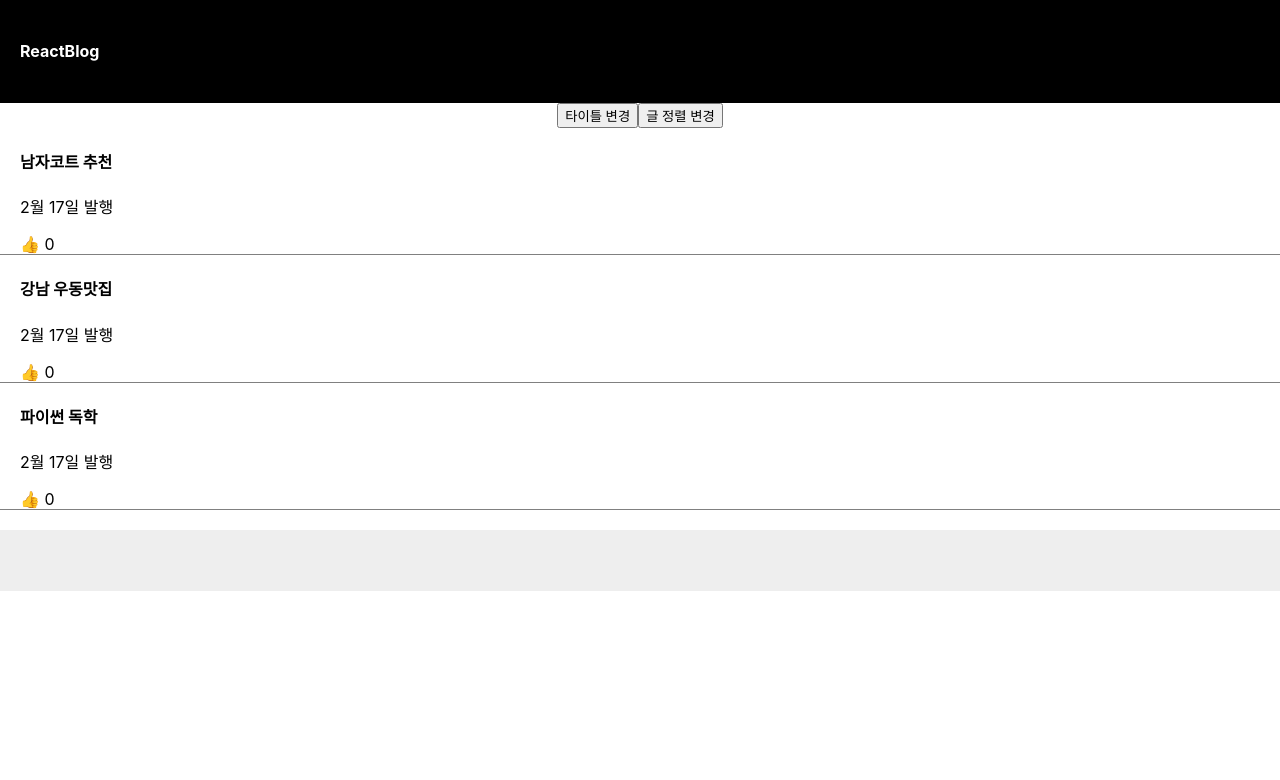
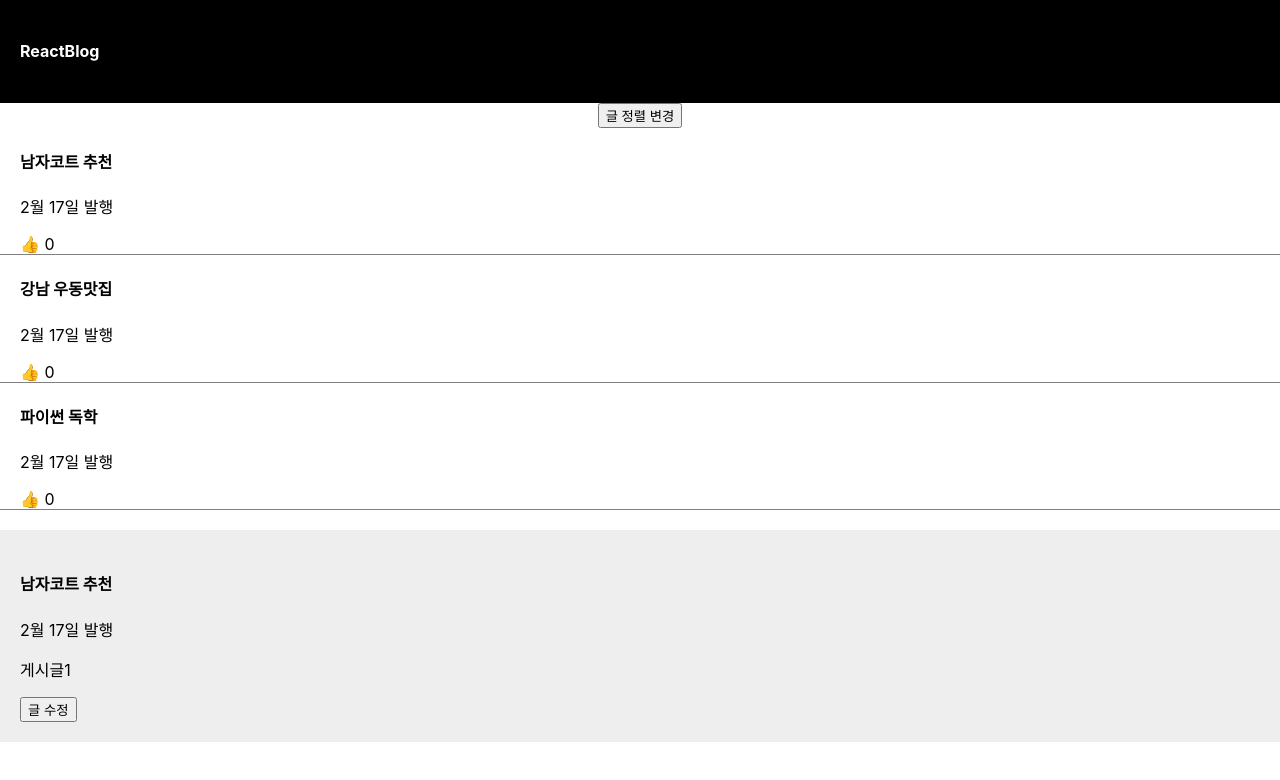
Before and after one commit to estimar2/coding_apple_react, a React (Create React App) app: page / in a window 1280 px wide. Both pictures are taken after a click on the element "남자코트 추천". Shown: the top 780 px of the page. Built offline with nearby package versions, Linux system fonts and the light colour scheme.

Commit message:
[24.01.26] Part1-10

```diff
--- a/src/App.js
+++ b/src/App.js
@@ -10,13 +10,14 @@ function App() {
   // 자바스크립트 destructuring 문법 : 내가 array 안에 있는 데이터들을 변수로 쉽게 저장하고 싶으면 쓰는 문법
   // + state 는 변동사항이 생기면 state쓰는 html 도 지동으로 재랜더링 해줌
   const [listData, setListData] = useState([
-    { title: "남자코트 추천", date: "2월 17일 발행", good: 0 },
-    { title: "강남 우동맛집", date: "2월 17일 발행", good: 0 },
-    { title: "파이썬 독학", date: "2월 17일 발행", good: 0 },
+    { title: "남자코트 추천", date: "2월 17일 발행", con: "게시글1", good: 0 },
+    { title: "강남 우동맛집", date: "2월 17일 발행", con: "게시글2", good: 0 },
+    { title: "파이썬 독학", date: "2월 17일 발행", con: "게시글3", good: 0 },
   ]);
 
   // Modal
   const [modalOpen, setModalOpen] = useState(false);
+  const [modalData, setModalData] = useState([]);
 
   // 좋아요 클릭
   const _onAdd = idx => {
@@ -65,7 +66,8 @@ function App() {
   };
 
   // 제목클릭 > Modal show
-  const _showModal = () => {
+  const _showModal = data => {
+    setModalData(data);
     setModalOpen(!modalOpen);
   };
 
@@ -75,9 +77,9 @@ function App() {
         <h4>ReactBlog</h4>
       </div>
 
-      <button onClick={() => _changeTitle(0, "여자코트 추천")}>
+      {/* <button onClick={() => _changeTitle(0, "여자코트 추천")}>
         타이틀 변경
-      </button>
+      </button> */}
 
       <button onClick={_sortList}>글 정렬 변경</button>
 
@@ -111,7 +113,7 @@ function App() {
           3. return 뭐 적으면 array 로 담아줌 */}
       {listData.map((data, idx) => (
         <div className="list" key={idx}>
-          <h4 onClick={_showModal}>{data.title}</h4>
+          <h4 onClick={() => _showModal(data)}>{data.title}</h4>
           <p>{data.date}</p>
           <span onClick={() => _onAdd(idx)}>👍</span> {data.good}
         </div>
@@ -126,8 +128,12 @@ function App() {
           2. return ()안엔 html 태그들이 평행하게 여러개 들어갈 수 없음
           3. function App(){} 내부에 만들면 안됨
           4. <component></component> 또는 <component /> 로 써도 됨 */}
-
-      {modalOpen ? <Modal title={""} date={""} con={""} /> : null}
+      {/* 부모 -> 자식 stage 전송
+          1. <자식 컴포넌트 작명={state이름} />
+          2. props 파라미터 등록 후 props.작명 사용 */}
+      {modalOpen ? (
+        <Modal modalData={modalData} _changeTitle={_changeTitle} />
+      ) : null}
 
       {/* 동적인 UI 만드는 Step
           1. html, css 로 미리 디자인 완성
--- a/src/Modal.js
+++ b/src/Modal.js
@@ -1,12 +1,15 @@
 import React from "react";
 
-const Modal = ({ title, date, con }) => {
+const Modal = ({ modalData, _changeTitle }) => {
   return (
     <>
       <div className="modal">
-        <h4>{title}</h4>
-        <p>{date}</p>
-        <p>{con}</p>
+        <h4>{modalData.title}</h4>
+        <p>{modalData.date}</p>
+        <p>{modalData.con}</p>
+        <button onClick={() => _changeTitle(0, "여자코트 추천")}>
+          글 수정
+        </button>
       </div>
     </>
   );
```
